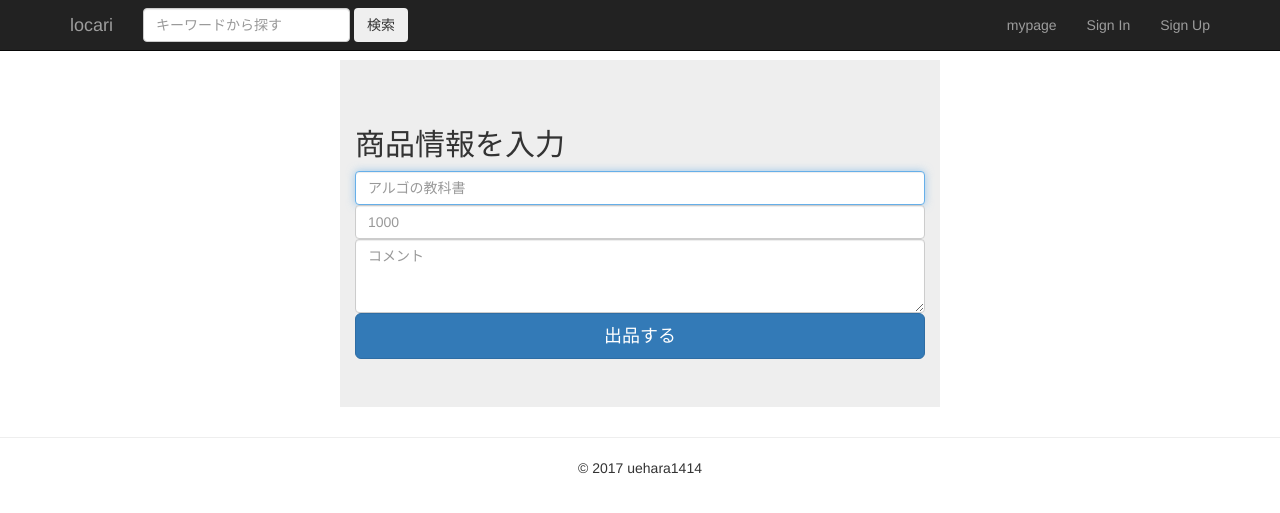
After one commit to uehara1414/locari_old, a Django app: page /sell/ in a window 1280 px wide. The commit adds this page. Shown: the top 513 px of the page. Run offline with Django 3.2, Linux system fonts and the light colour scheme; some libraries are stand-ins or nearby versions.

Commit message:
add sell

```diff
--- a/locari_app/templates/locari_app/mypage_base.html
+++ b/locari_app/templates/locari_app/mypage_base.html
@@ -10,7 +10,7 @@
             <li><a href="#">やることリスト<span class="badge">2</span></a></li>
             <li><a href="#">購入申請中<span class="badge">2</span></a></li>
             <li><a href="#">売却申請中<span class="badge">2</span></a></li>
-            <li><a href="#">出品する<span class="badge">2</span></a></li>
+            <li><a href="{% url 'locari_app:sell' %}">出品する</a></li>
             <li><a href="{% url 'locari_app:onsale_list' %}">出品中<span class="badge">1</span></a></li>
             <li><a href="{% url 'locari_app:submitted_buy_request_list' %}">未承認購入申請<span class="badge">4</span></a></li>
             <li><a href="{% url 'locari_app:wish_list' %}">欲しいものリスト<span class="badge">3</span></a></li>
--- /dev/null
+++ b/locari_app/templates/locari_app/sell.html
@@ -0,0 +1,17 @@
+{% extends 'locari_app/base.html' %}
+{% block content %}
+  <div class="container jumbotron" style="margin-top: 60px;width: 600px;">
+
+    <form class="form">
+      <h2>商品情報を入力</h2>
+      <label for="inputEmail" class="sr-only">商品名</label>
+      <input type="text" id="title" class="form-control" placeholder="アルゴの教科書" required autofocus>
+      <label for="price" class="sr-only">値段</label>
+      <input type="number" id="price" class="form-control" placeholder="1000" required>
+      <label for="comment" class="sr-only">値段</label>
+      <textarea id="comment" class="form-control" placeholder="コメント" rows="3" required></textarea>
+      <button class="btn btn-lg btn-primary btn-block" type="submit">出品する</button>
+    </form>
+
+  </div>
+{% endblock %}
--- a/locari_app/urls.py
+++ b/locari_app/urls.py
@@ -21,4 +21,5 @@ urlpatterns = [
     url(r'^wish_list/$', views.wish_list, name='wish_list'),
     url(r'^edit_wish/$', views.edit_wish, name='edit_wish'),
     url(r'^submitted_sale_request_list/$', views.submitted_sale_request_list, name='submitted_sale_request_list'),
+    url(r'^sell/$', views.sell, name='sell'),
 ]
--- a/locari_app/views.py
+++ b/locari_app/views.py
@@ -71,3 +71,7 @@ def edit_wish(request):
 
 def submitted_sale_request_list(request):
     return render(request, 'locari_app/submitted_sale_request_list.html')
+
+
+def sell(request):
+    return render(request, 'locari_app/sell.html')
```
